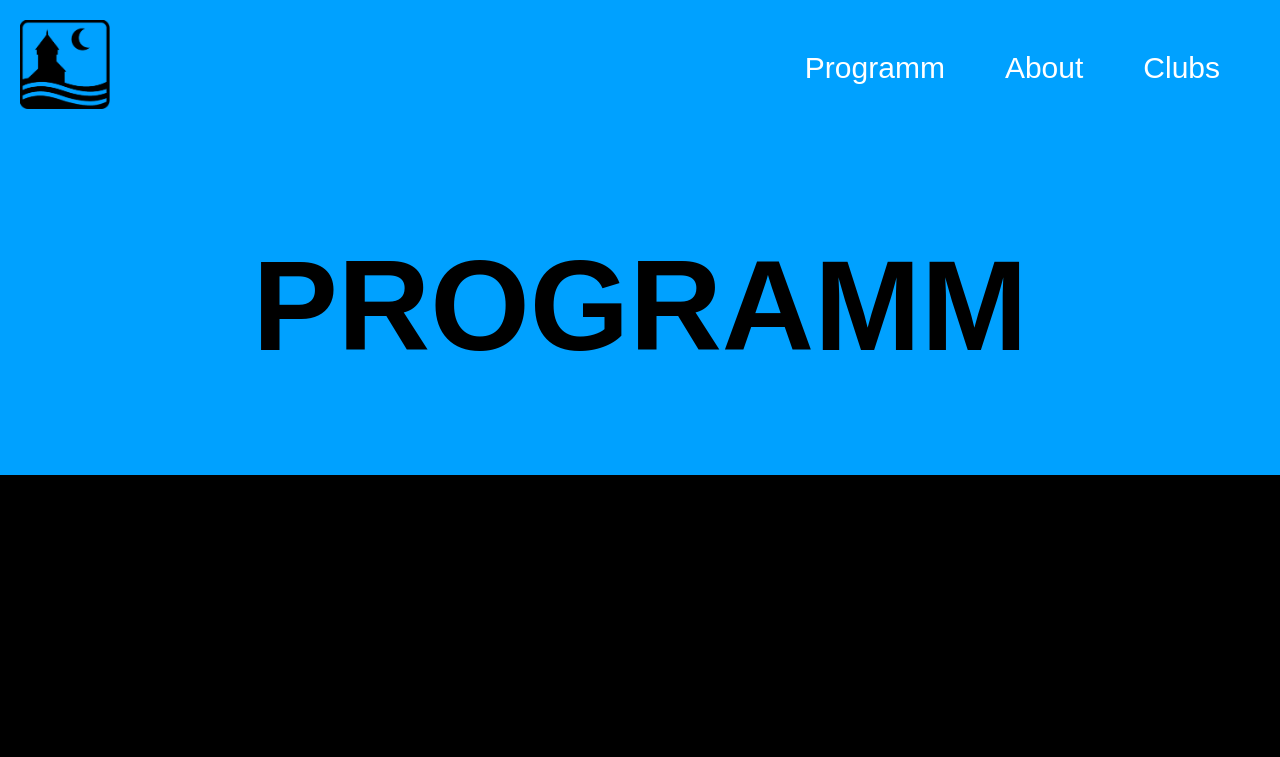
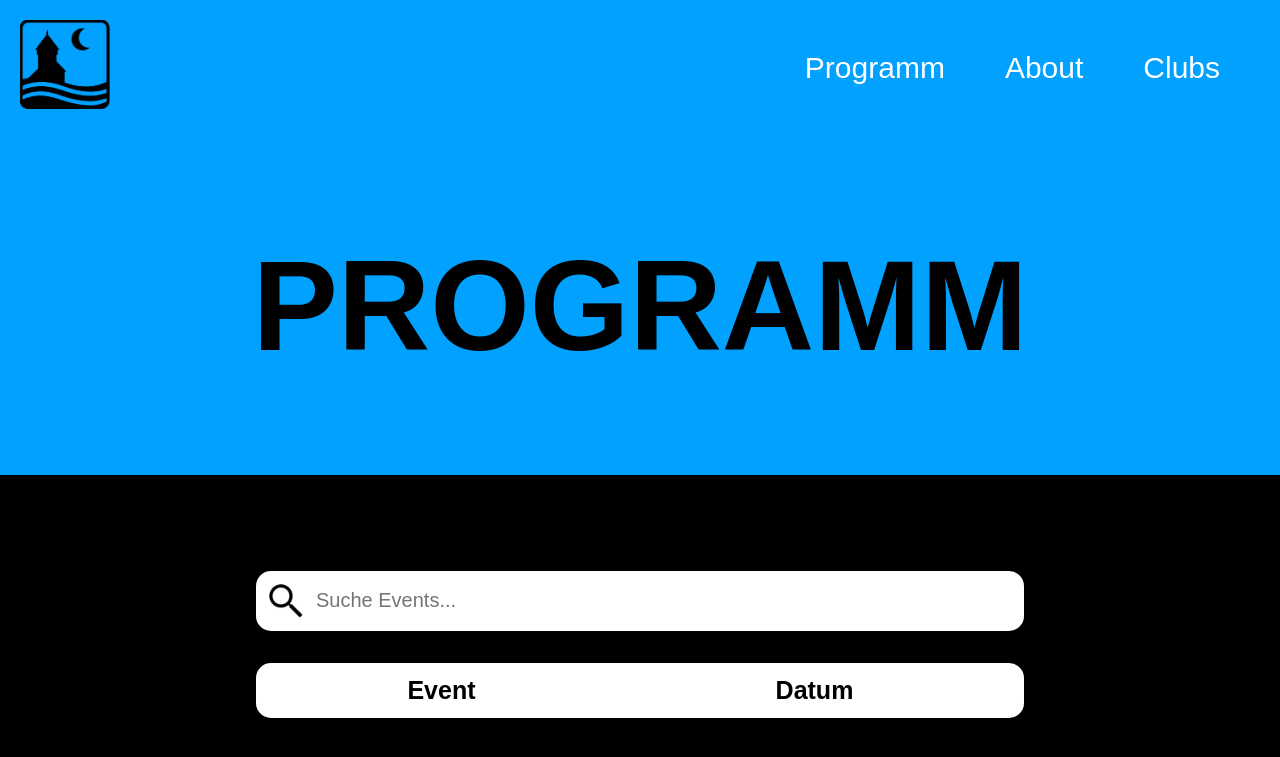
Before and after one commit to LotusLou/Maturraarbeit, a Flask app: page /programm in a window 1280 px wide. Shown: the top 757 px of the page. Run offline with Flask 3, Linux system fonts and the light colour scheme; lists and menus that the app fills with data are empty; some libraries are stand-ins or nearby versions.

Commit message:
Suchleiste ist fertig und Design leicht ueberarbeitet

```diff
--- a/app/routes.py
+++ b/app/routes.py
@@ -1,4 +1,4 @@
-from flask import Blueprint, render_template
+from flask import Blueprint, render_template, request
 from .models import Event
 from scraping.neubad_scraper import neubad
 from scraping.schüür_scraper import schuur
@@ -95,6 +95,16 @@ def event_details(event_id):
 @main.route("/programm")
 def programm():
     return render_template("programm.html")
+@main.route("/search")
+def search():
+    heute_date, heute_time = today()
+    q = request.args.get("q")
+    print(q)
+    if q:
+        resultate = Event.query.order_by(Event.date, Event.Starttime).filter((Event.date > heute_date) | ((Event.date == heute_date) & (Event.Starttime >= heute_time))).filter(Event.title.contains(q)).limit(10).all()
+    else:
+        resultate = []
+    return render_template("suchresultate.html", resultate = resultate)
 @main.route("/about")
 def about():
     return render_template("about.html")
--- a/app/static/styles.css
+++ b/app/static/styles.css
@@ -58,6 +58,51 @@ h2 {
     color: white;
     font-size: 40px;
     padding-top: 30px;
+}
+.suchleiste {
+    background-color: white;
+    width: 60%;
+    height: 60px;
+    justify-self: center;
+    margin-bottom: 2.5%;
+    border-radius: 15px;
+    padding: 10px;
+    display: flex;
+    align-items: center;
+}
+.icon-lupe{
+    width: 40px;
+    height: 40px;
+    margin-right: 8px;
+}
+.suchinhalt{
+    flex: 1; /* nimmt den gesamten restlichen Platz ein */
+    border: none;
+    outline: none;
+    font-size: 20px;
+}
+.table-results {
+    background-color: white;
+    width: 60%;
+    margin-bottom: 2.5%;
+    border-radius: 15px;
+    padding: 10px;
+    justify-self: center;
+}
+th {
+    font-size: 25px;
+    margin-bottom: 10px;
+}
+.suchlinks {
+    text-decoration: none;
+    color: black;
+}
+.suchlinks:visited {
+    color: black;
+    text-decoration: none;
+}
+td {
+    font-size: 20px;
 }
 .programmpunkt {
     background-color: white;
--- a/app/templates/base.html
+++ b/app/templates/base.html
@@ -2,6 +2,7 @@
 <html lang="en">
 <head>
     <meta charset="UTF-8">
+    <script src="https://unpkg.com/htmx.org@1.9.10"></script>
     <meta name="viewport" content="width=device-width, initial-scale=1.0">
     <title>{% block title %}Was lauft?{% endblock %}</title>
     <link rel="stylesheet" href="/static/styles.css">
--- a/app/templates/index1.html
+++ b/app/templates/index1.html
@@ -4,6 +4,10 @@
 
 {% block content%}
 <h2 id="programm">Programm</h2>
+<div class="suchleiste">
+    <img class="icon-lupe" src="/static/imge/icon-lupe.png" alt="Lupe">
+    <input class="suchinhalt" type="text" placeholder="Suche Events..." name="q" hx-get="/search" hx-trigger="keyup changed delay:500ms" hx-target="#resultate"></input>
+</div>
     <div class="programm-feed"> {%for event in events %} <!--For-Schleife von Flask welche die einzelenen Events erstellt.-->
         <div class="programmpunkt">
             <img class="bild_1 bild-center" src="{{event.img}}" alt="Logo">
--- a/app/templates/programm.html
+++ b/app/templates/programm.html
@@ -4,4 +4,20 @@
 {% block head_title %} <h1>Programm</h1> {% endblock %}
 
 {% block content%}
+<h2></h2>
+<div>
+<div class="suchleiste">
+    <img class="icon-lupe" src="/static/imge/icon-lupe.png" alt="Lupe">
+    <input class="suchinhalt" type="text" placeholder="Suche Events..." name="q" hx-get="/search" hx-trigger="keyup changed delay:500ms" hx-target="#resultate"></input>
+</div>
+<table class="table-results">
+    <thead>
+        <tr>
+            <th>Event</th>
+            <th>Datum</th>
+        </tr>
+    </thead>
+    <tbody id="resultate">
+    </tbody>
+</table>
 {% endblock %}
--- /dev/null
+++ b/app/templates/suchresultate.html
@@ -0,0 +1,6 @@
+{% for resultat in resultate %}
+<tr>
+    <td><a class="suchlinks" href="{{ url_for('main.event_details', event_id=resultat.id) }}">{{ resultat.title }}</a></td>
+    <td>{{ resultat.date }}</td>
+</tr>
+{% endfor %}
```
Also changed, not shown: app/static/imge/icon-lupe.png (added).
